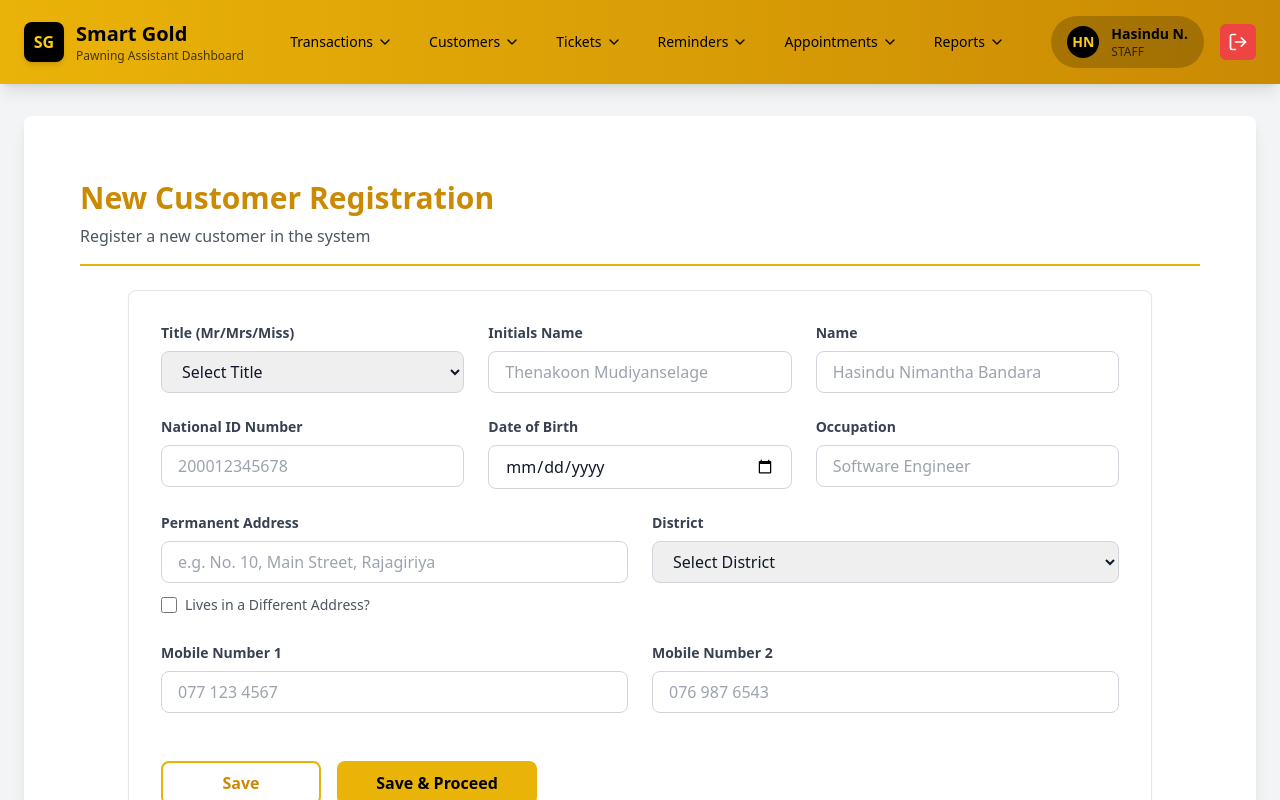
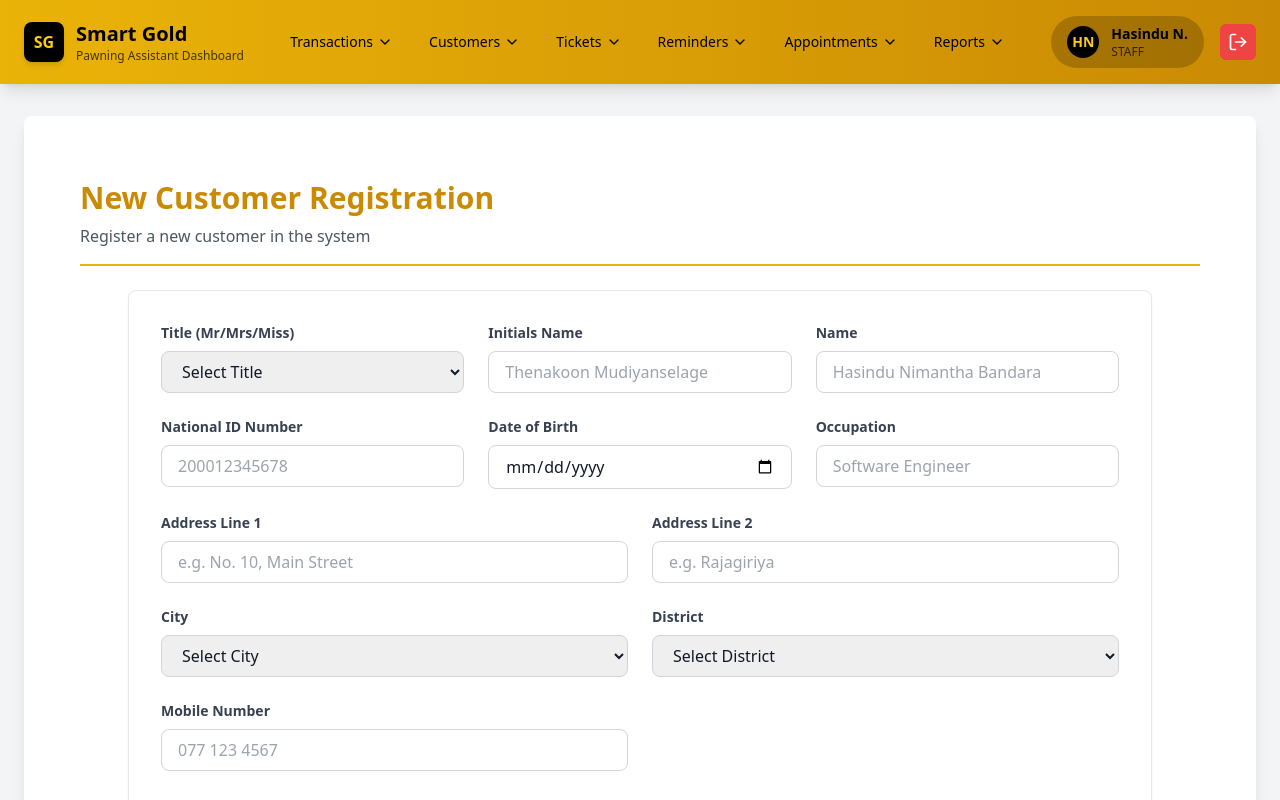
Before and after one commit to Ama2228/Gold_Loan_System, a React (Vite) app in the folder frontend/: page /staff/customers/register in a window 1280 px wide. Shown: the top 800 px of the page. Built offline with nearby package versions, Linux system fonts and the light colour scheme.

Commit message:
feat: Update RegisterCustomer form to include address fields and city selection

```diff
--- a/frontend/src/pages/staff/RegisterCustomer.jsx
+++ b/frontend/src/pages/staff/RegisterCustomer.jsx
@@ -9,11 +9,11 @@ export default function RegisterCustomer() {
     nic: '',
     dob: '',
     occupation: '',
-    address: '',
+    addressLine1: '',
+    addressLine2: '',
+    city: '',
     district: '',
-    differentAddress: false,
-    phone1: '',
-    phone2: ''
+    mobileNumber: ''
   })
 
   const handleChange = (e) => {
@@ -115,25 +115,50 @@ export default function RegisterCustomer() {
 
           <div className="grid gap-6 sm:grid-cols-2">
             <div>
-              <label className="block text-sm font-semibold text-gray-700 mb-2">Permanent Address</label>
+              <label className="block text-sm font-semibold text-gray-700 mb-2">Address Line 1</label>
               <input
                 type="text"
-                name="address"
-                value={formData.address}
+                name="addressLine1"
+                value={formData.addressLine1}
                 onChange={handleChange}
-                placeholder="e.g. No. 10, Main Street, Rajagiriya"
+                placeholder="e.g. No. 10, Main Street"
                 className="w-full rounded-lg border border-gray-300 px-4 py-2 text-gray-900 focus:border-yellow-500 focus:outline-none focus:ring-1 focus:ring-yellow-500"
               />
-              <label className="mt-3 inline-flex items-center gap-2 text-sm text-gray-600">
-                <input
-                  type="checkbox"
-                  name="differentAddress"
-                  checked={formData.differentAddress}
-                  onChange={handleChange}
-                  className="h-4 w-4 rounded border-gray-300 text-yellow-600 focus:ring-yellow-500"
-                />
-                Lives in a Different Address?
-              </label>
+            </div>
+            <div>
+              <label className="block text-sm font-semibold text-gray-700 mb-2">Address Line 2</label>
+              <input
+                type="text"
+                name="addressLine2"
+                value={formData.addressLine2}
+                onChange={handleChange}
+                placeholder="e.g. Rajagiriya"
+                className="w-full rounded-lg border border-gray-300 px-4 py-2 text-gray-900 focus:border-yellow-500 focus:outline-none focus:ring-1 focus:ring-yellow-500"
+              />
+            </div>
+          </div>
+
+          <div className="grid gap-6 sm:grid-cols-2">
+            <div>
+              <label className="block text-sm font-semibold text-gray-700 mb-2">City</label>
+              <select
+                name="city"
+                value={formData.city}
+                onChange={handleChange}
+                className="w-full rounded-lg border border-gray-300 px-4 py-2 text-gray-900 focus:border-yellow-500 focus:outline-none focus:ring-1 focus:ring-yellow-500"
+              >
+                <option value="">Select City</option>
+                <option>Colombo</option>
+                <option>Kandy</option>
+                <option>Galle</option>
+                <option>Negombo</option>
+                <option>Matara</option>
+                <option>Jaffna</option>
+                <option>Kurunegala</option>
+                <option>Anuradhapura</option>
+                <option>Trincomalee</option>
+                <option>Batticaloa</option>
+              </select>
             </div>
             <div>
               <label className="block text-sm font-semibold text-gray-700 mb-2">District</label>
@@ -147,30 +172,26 @@ export default function RegisterCustomer() {
                 <option>Colombo</option>
                 <option>Kandy</option>
                 <option>Galle</option>
+                <option>Gampaha</option>
+                <option>Matara</option>
+                <option>Jaffna</option>
+                <option>Kurunegala</option>
+                <option>Anuradhapura</option>
+                <option>Trincomalee</option>
+                <option>Batticaloa</option>
               </select>
             </div>
           </div>
 
           <div className="grid gap-6 sm:grid-cols-2">
             <div>
-              <label className="block text-sm font-semibold text-gray-700 mb-2">Mobile Number 1</label>
+              <label className="block text-sm font-semibold text-gray-700 mb-2">Mobile Number</label>
               <input
                 type="tel"
-                name="phone1"
-                value={formData.phone1}
+                name="mobileNumber"
+                value={formData.mobileNumber}
                 onChange={handleChange}
                 placeholder="077 123 4567"
-                className="w-full rounded-lg border border-gray-300 px-4 py-2 text-gray-900 focus:border-yellow-500 focus:outline-none focus:ring-1 focus:ring-yellow-500"
-              />
-            </div>
-            <div>
-              <label className="block text-sm font-semibold text-gray-700 mb-2">Mobile Number 2</label>
-              <input
-                type="tel"
-                name="phone2"
-                value={formData.phone2}
-                onChange={handleChange}
-                placeholder="076 987 6543"
                 className="w-full rounded-lg border border-gray-300 px-4 py-2 text-gray-900 focus:border-yellow-500 focus:outline-none focus:ring-1 focus:ring-yellow-500"
               />
             </div>
```
